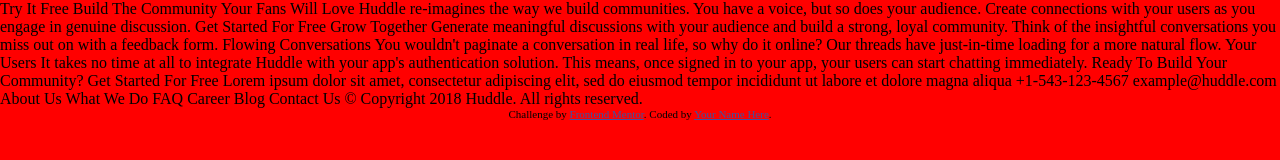
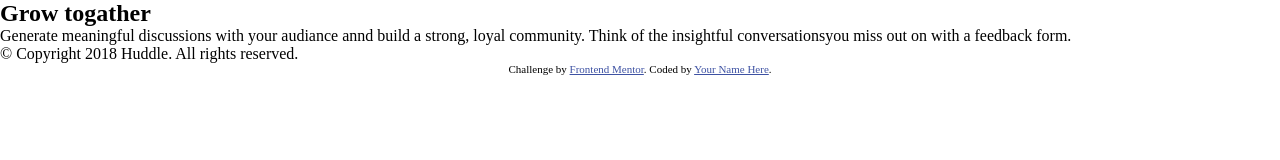
Before and after one commit to zulfero/huddle, a plain HTML site: page index.html in a window 1280 px wide. Drawn offline with Linux system fonts and the light colour scheme.

Commit message:
created a hero section

```diff
--- a/index.html
+++ b/index.html
@@ -16,48 +16,15 @@
   </style>
 </head>
 <body>
+  <section class="hero">
+    <div class="hero__info">
+      <h2>Grow togather</h2>
+      <p>Generate meaningful discussions with your audiance annd build a strong, loyal community. Think of the insightful conversationsyou miss out on with a feedback form.</p>
+    </div>
 
-  Try It Free
+  </section>
 
-  Build The Community Your Fans Will Love
 
-  Huddle re-imagines the way we build communities. You have a voice, but so does your audience.
-  Create connections with your users as you engage in genuine discussion.
-
-  Get Started For Free
-
-  Grow Together
-
-  Generate meaningful discussions with your audience and build a strong, loyal community.
-  Think of the insightful conversations you miss out on with a feedback form.
-
-  Flowing Conversations
-
-  You wouldn't paginate a conversation in real life, so why do it online? Our threads
-  have just-in-time loading for a more natural flow.
-
-  Your Users
-
-  It takes no time at all to integrate Huddle with your app's authentication solution.
-  This means, once signed in to your app, your users can start chatting immediately.
-
-  Ready To Build Your Community?
-
-  Get Started For Free
-
-  Lorem ipsum dolor sit amet, consectetur adipiscing elit, sed do eiusmod tempor
-  incididunt ut labore et dolore magna aliqua
-
-  +1-543-123-4567
-  example@huddle.com
-
-  About Us
-  What We Do
-  FAQ
-
-  Career
-  Blog
-  Contact Us
 
   &copy; Copyright 2018 Huddle. All rights reserved.
 
--- a/sass/sections/_header.scss
+++ b/sass/sections/_header.scss
@@ -1,6 +1 @@
 @use "../utilities/mixins";
-
-
-body{
-    background-color: red;
-}
```
Also changed, not shown: css/style.css.
